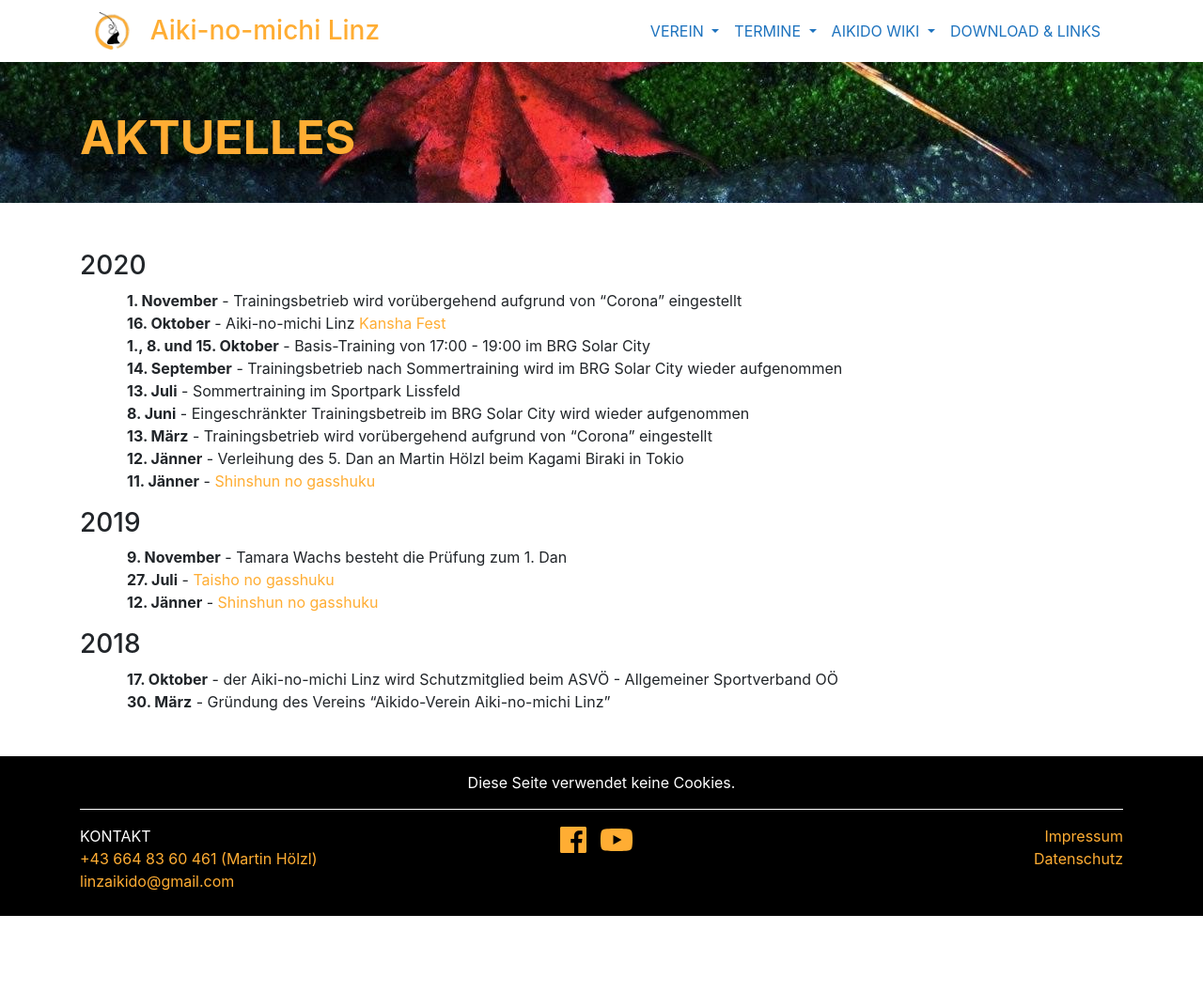
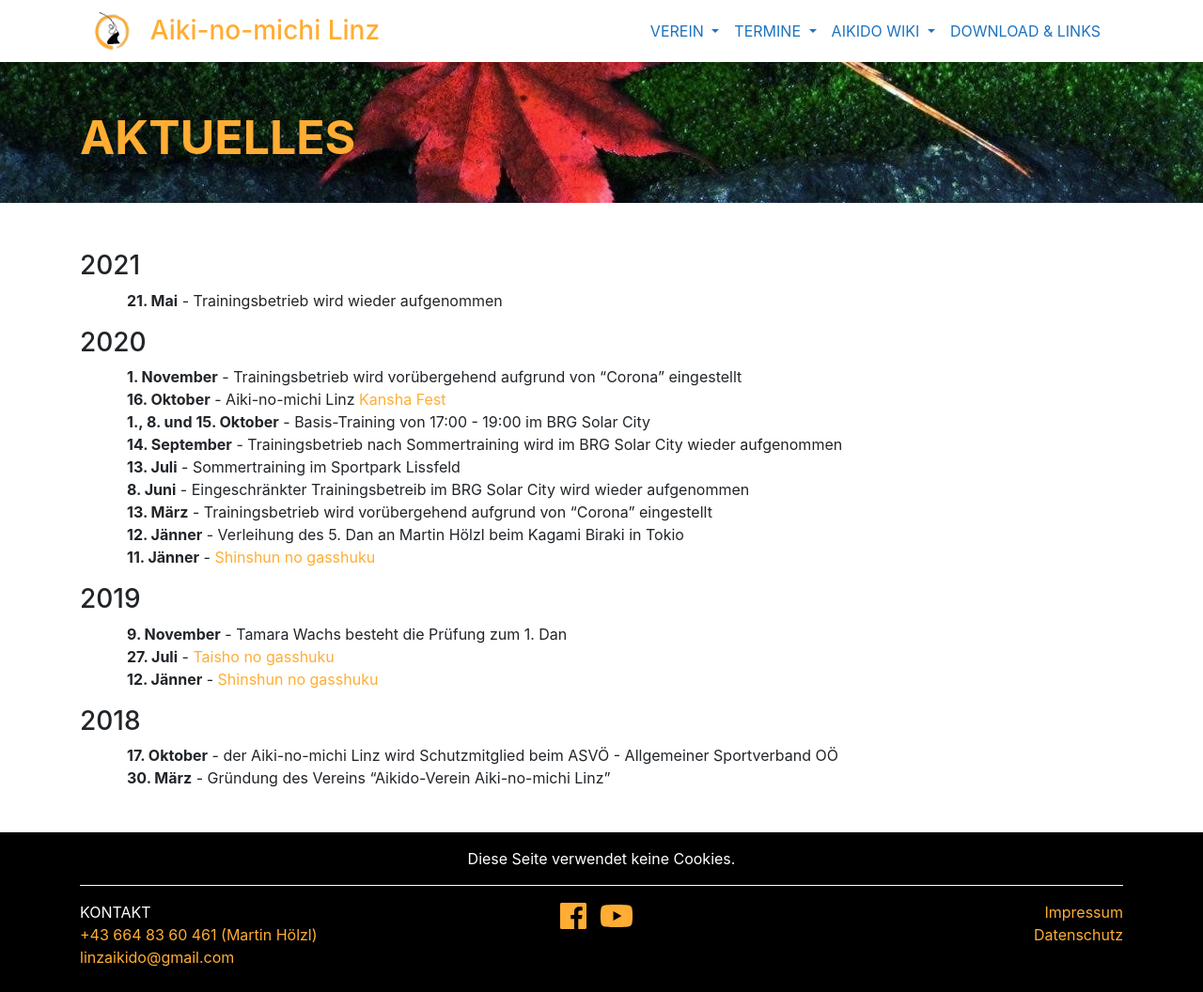
Before and after one commit to TWachs/aikinomichi-linz, a Jekyll site: the page built from aktuelles.md, in a window 1280 px wide. Shown: the whole page at 94% size. Built offline with Jekyll 4.4.1, drawn with Linux system fonts in a browser that asks for light colours; nearby versions of some CDN libraries; before the commit the page ends 975 px from its top, so only the background shows below that.

Commit message:
Update aktuelles.md

```diff
--- a/aktuelles.md
+++ b/aktuelles.md
@@ -5,6 +5,10 @@ title: Aktuelles
 
 
 <div class="container block" markdown="1">
+
+### 2021
+
+* **21. Mai** - Trainingsbetrieb wird wieder aufgenommen
 
 ### 2020
 
```
